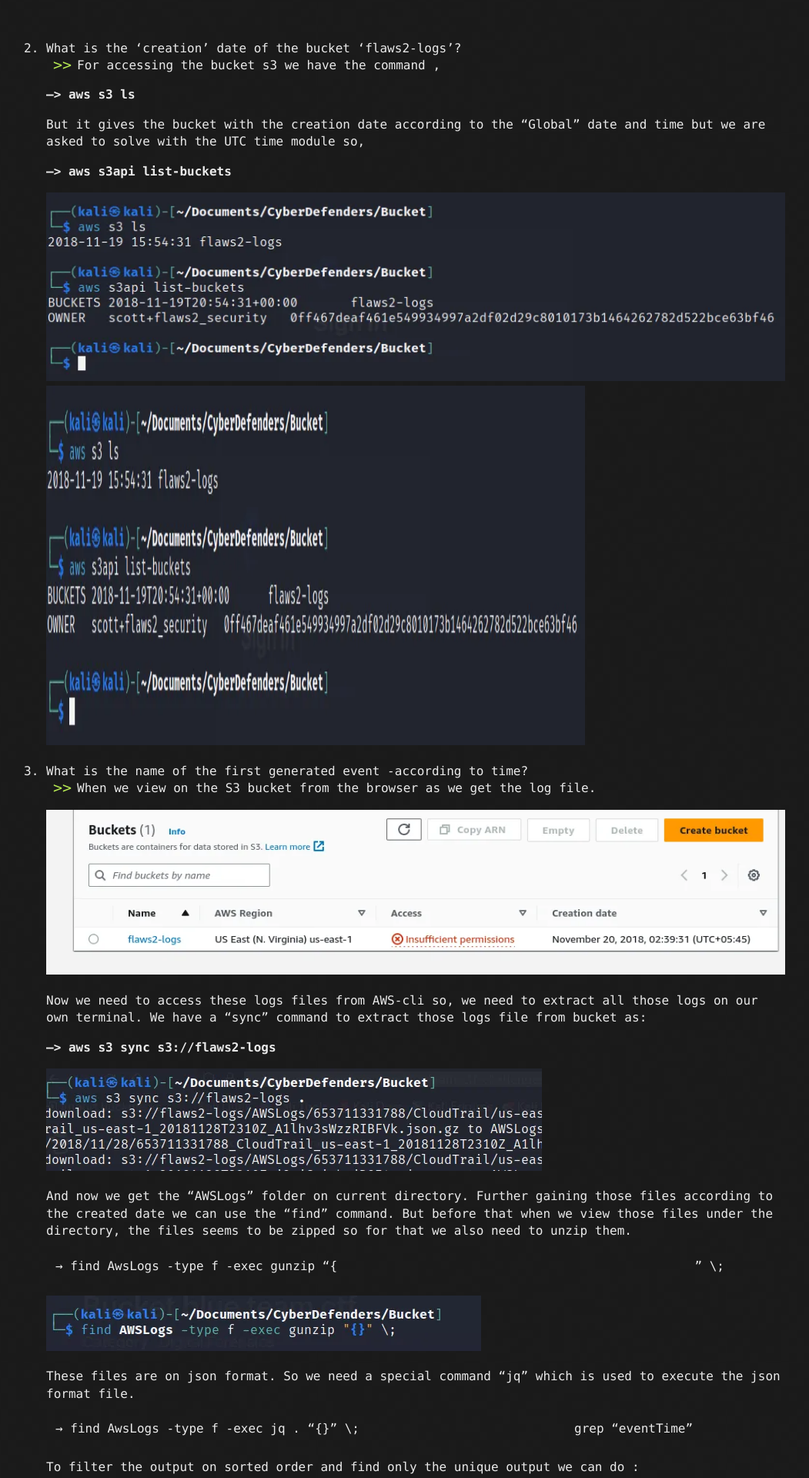
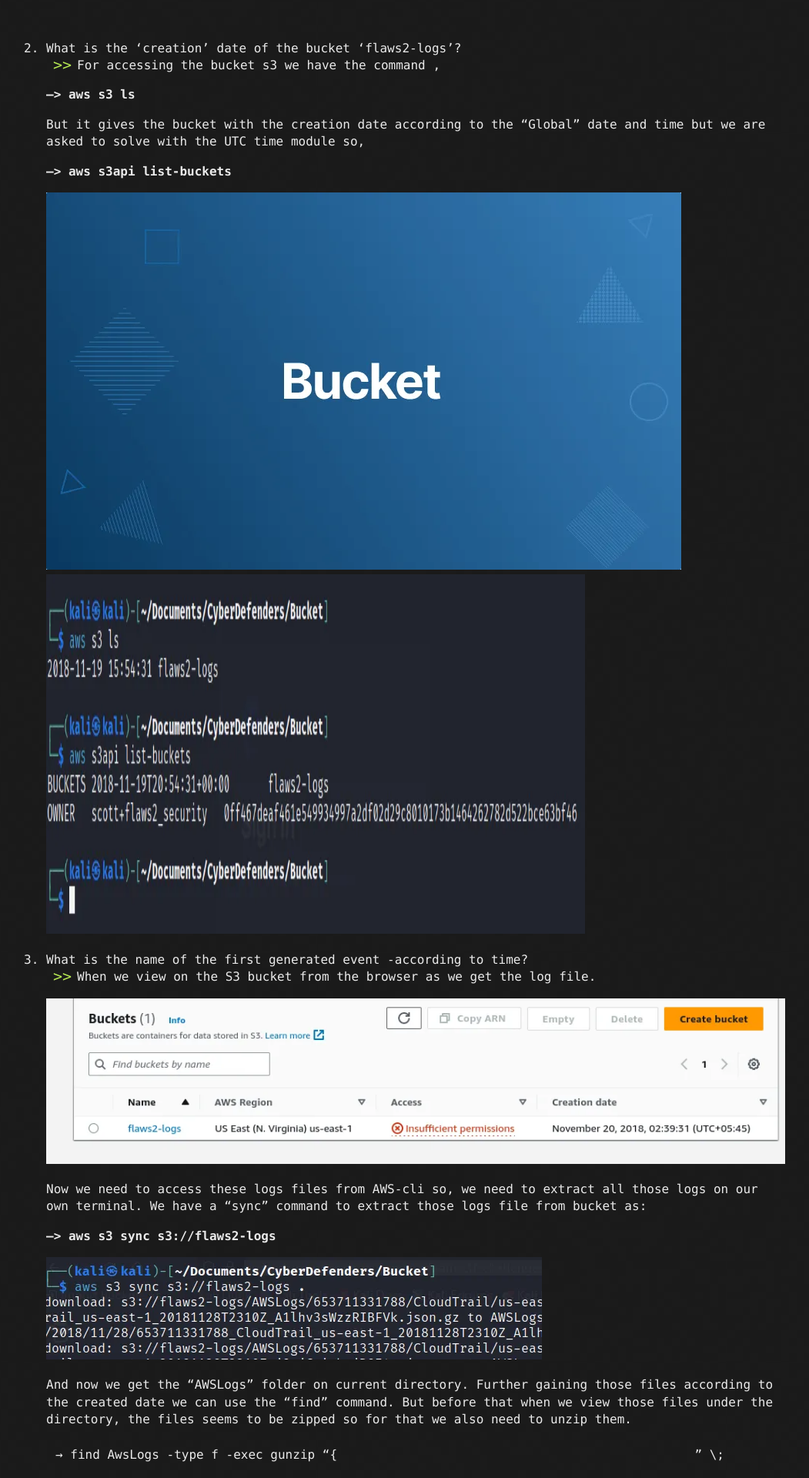
Before and after one commit to Te5ter13/portfolio, a Jekyll site: the page built from _posts/2023-05-26-Bucket-CyberDefenders.md, in a window 1280 px wide. Shown: the part 891-2811 px from the top of the page at 77% size, without its empty margins (120-1171 px from the left). Built offline with Jekyll 4.4.1, drawn with Linux system fonts in a browser that asks for light colours.

Commit message:
Image commit changes

```diff
--- a/_posts/2023-05-26-Bucket-CyberDefenders.md
+++ b/_posts/2023-05-26-Bucket-CyberDefenders.md
@@ -27,7 +27,7 @@
 
     **—> aws s3api list-buckets**
 
-    ![image1](assets/Bucket/image1.png)
+    ![image1](/assets/Bucket/bucket.png)
   <img alt="image1" src="/assets/Bucket/image1.png" width="700" height="467">
 
 
```
